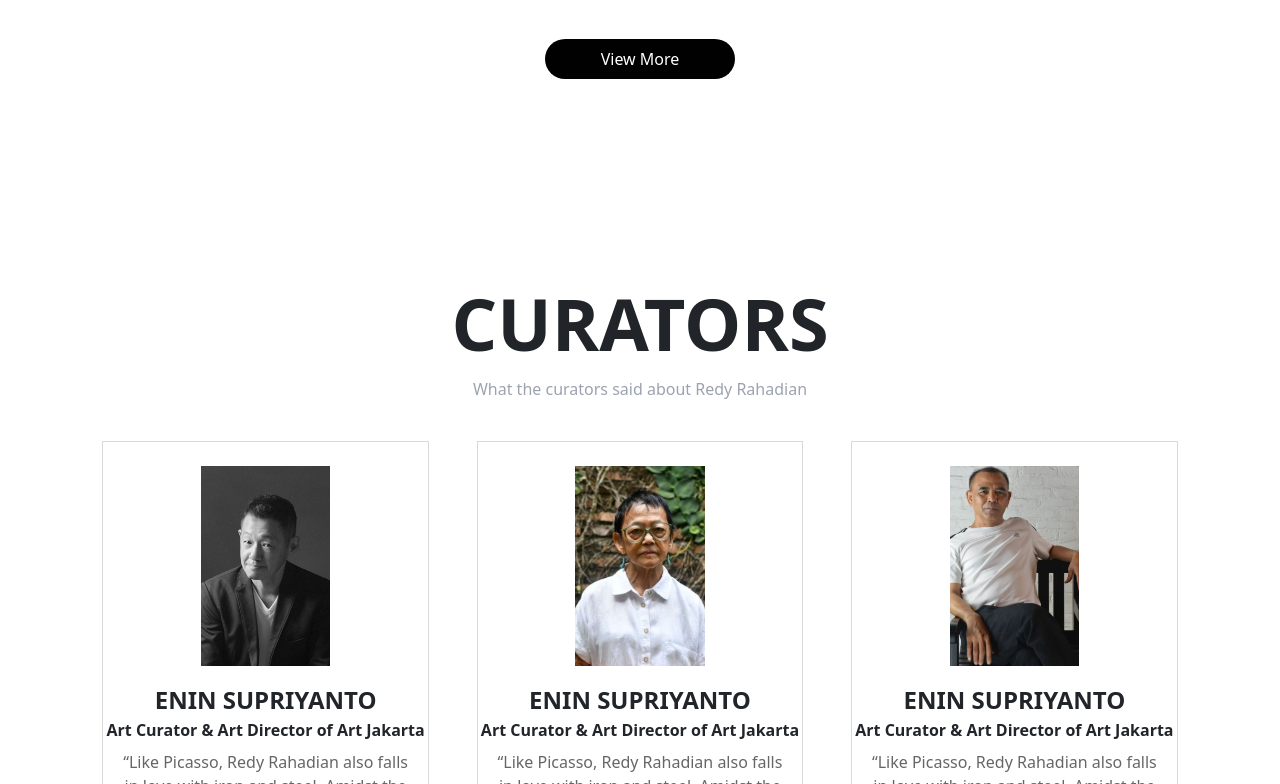
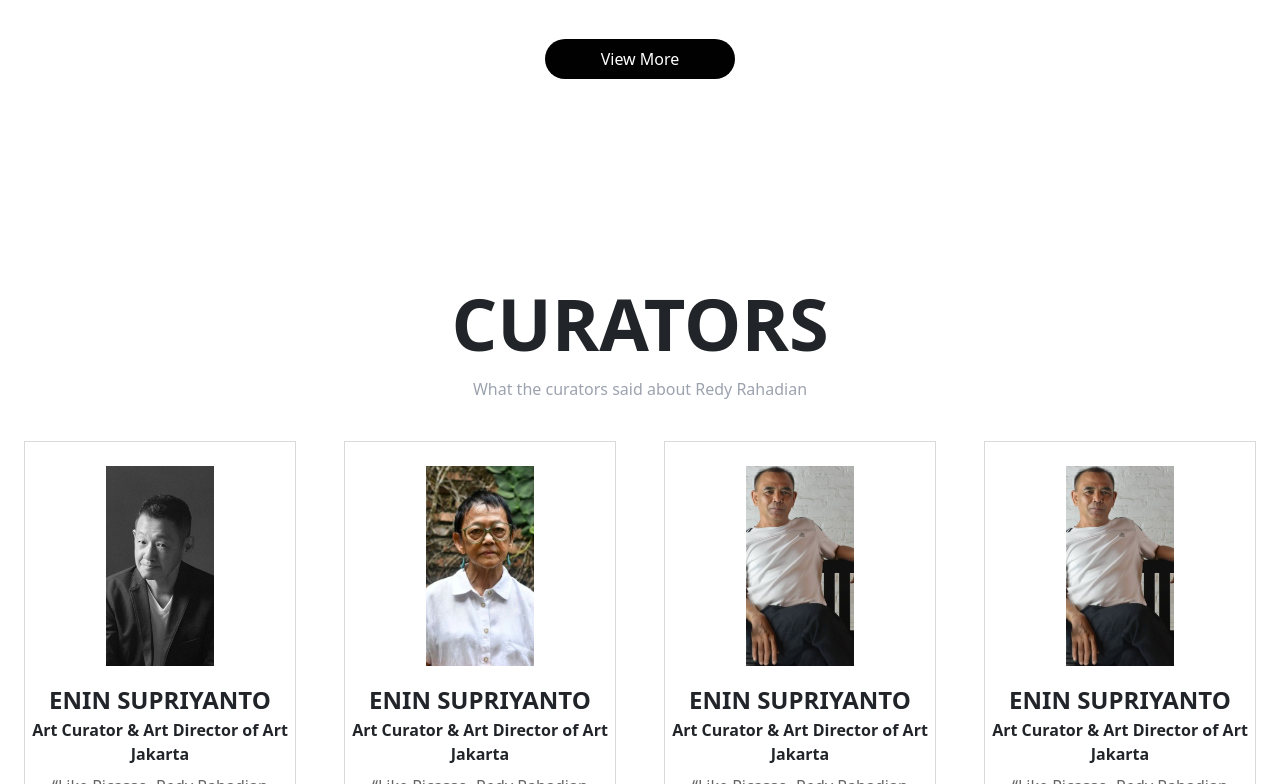
Before and after one commit to RicoGunawan12/redy-rahadian-porto, a React (Create React App) app: page / in a window 1280 px wide. Shown: the part 4356-5140 px from the top of the page. Built offline with nearby package versions, Linux system fonts and the light colour scheme.

Commit message:
Feat: More Animation

```diff
--- a/src/view/MainPage.jsx
+++ b/src/view/MainPage.jsx
@@ -97,11 +97,11 @@ function MainPage() {
             <BiographySection2/>
         </div>
 
-        <div className='mt-[200px]'>
+        <div className='mt-[200px] relative z-[9]'>
             <ArtWorkSection/>
         </div>
 
-        <div>
+        <div className='relative z-8'>
             <CuratorSection/>
         </div>
 
@@ -109,7 +109,7 @@ function MainPage() {
             <hr/>
         </div>
 
-        <div>
+        <div className='relative z-[7]'>
             <NewsSection/>
         </div>
 
--- a/src/view/main-section/ArtWorkSection.jsx
+++ b/src/view/main-section/ArtWorkSection.jsx
@@ -4,16 +4,31 @@ import Artwork2 from '../../assets/artwork2.jpeg';
 import Artwork3 from '../../assets/artwork3.jpeg';
 import Artwork4 from '../../assets/artwork4.jpeg';
 import { Link } from 'react-router-dom';
+import { useInView } from 'react-intersection-observer';
+import { motion } from 'framer-motion';
 
 function ArtWorkSection() {
+  const { ref, inView } = useInView({
+    triggerOnce: true, // Ensures animation happens only once
+    threshold: 0.7,    // Trigger when 10% of the component is visible
+  });
   return (
-    <div className='w-[100vw] min-h-[100vh] pt-16 pb-10'>
-        <div>
+    <div className='w-[100vw] min-h-[100vh] pt-16 pb-10 z-[9] relative bg-[white]' ref={ref}>
+        <motion.div
+          initial={{ y: -500 }}
+          animate={inView ? { y: 0 } : { y: -500 }}
+          transition={{ duration: 0.2 }}
+          className='relative z-[9]'
+        >
             <div className='text-center font-bold text-[50px]'>ART WORKS</div>
             <div className='text-center mx-[20vw] text-[#9CA3AF]'>Immerse yourself in the exquisite artistry of Redy's featured sculptures each a testament to boundless creativity and skill. Explore our selected masterpieces and experience the captivating fusion of form and finesse.</div>
-        </div>
+        </motion.div>
 
-        <div className='flex mx-[100px] justify-center mt-4'>
+        <motion.div className='flex mx-[100px] justify-center mt-4'
+          initial={{ opacity: 0 }}
+          animate={inView ? { opacity: 1 } : { opacity: 0 }}
+          transition={{ duration: 0.5 }}
+        >
           <div className='relative bg-black'>
             <div className='absolute text-[24px] text-white border-[4px] w-[90%] h-[95%] top-1/2 left-1/2 transform -translate-x-1/2 -translate-y-1/2 opacity-0 hover:opacity-100 transition-opacity duration-500 cursor-pointer'>
               <div className='h-full w-full text-[24px] justify-center flex items-end pb-12'>Art Sculpture</div>
@@ -45,7 +60,7 @@ function ArtWorkSection() {
             <div className='w-full h-full transition duration-500 absolute hover:cursor-pointer'></div>
             <div><img src={Artwork4} className='h-[60vh] w-[300px] object-cover object-center border-1'/></div>
           </div>
-        </div>
+        </motion.div>
 
         <div className='flex justify-center'>
           <Link to={'/more-art'}><div className='bg-[black] mt-10 px-14 py-2 rounded-full custom-hover hover:cursor-pointer'>View More</div></Link>
--- a/src/view/main-section/BiographySection.jsx
+++ b/src/view/main-section/BiographySection.jsx
@@ -6,7 +6,7 @@ import { motion } from 'framer-motion';
 function BiographySection() {
     const { ref, inView } = useInView({
         triggerOnce: true, // Ensures animation happens only once
-        threshold: 0.3,    // Trigger when 10% of the component is visible
+        threshold: 0.5,    // Trigger when 10% of the component is visible
       });
 
   return (
--- a/src/view/main-section/BiographySection2.jsx
+++ b/src/view/main-section/BiographySection2.jsx
@@ -6,10 +6,10 @@ import { useInView } from 'react-intersection-observer';
 function BiographySection2() {
     const { ref, inView } = useInView({
         triggerOnce: true, // Ensures animation happens only once
-        threshold: 0.3,    // Trigger when 10% of the component is visible
+        threshold: 0.5,    // Trigger when 10% of the component is visible
       });
     return (
-        <div className='w-[100vw] h-[100vh] relative z-10' ref={ref}>
+        <div className='w-[100vw] h-[100vh] relative z-10 bg-[white]' ref={ref}>
             <div className='flex h-full items-center'>
                 <div className='w-[50%] pl-[10%] pr-[80px] '>
                     <div>
--- a/src/view/main-section/CuratorSection.jsx
+++ b/src/view/main-section/CuratorSection.jsx
@@ -2,8 +2,14 @@ import React from 'react'
 import Curator1 from '../../assets/curator1.jpeg';
 import Curator2 from '../../assets/curator2.jpeg';
 import Curator3 from '../../assets/curator3.jpeg';
+import { useInView } from 'react-intersection-observer';
+import { motion } from 'framer-motion';
 
 function CuratorSection() {
+    const { ref, inView } = useInView({
+        triggerOnce: true, // Ensures animation happens only once
+        threshold: 0.5,    // Trigger when 10% of the component is visible
+      });
     const truncateMultilineStyle = {
         display: '-webkit-box',
         WebkitLineClamp: 3,
@@ -12,13 +18,23 @@ function CuratorSection() {
         textOverflow: 'ellipsis',
       };
   return (
-    <div className='w-[100vw] h-[110vh] pt-[150px]'>
-        <div>
+    <div className='w-[100vw] h-[110vh] pt-[150px] relative z-8' ref={ref}>
+        <motion.div
+            initial={{ y: '-100vh' }}
+            animate={inView ? { y: '0%' } : { y: '-100vh' }}
+            transition={{ duration: 0.5 }}
+            className='relative z-8'
+        >
+            <div className='relative z-8'>
                 <div className='text-center font-bold text-[72px]'>CURATORS</div>
                 <div className='text-center text-[#9CA3AF]'>What the curators said about Redy Rahadian</div>
             </div>
 
-        <div className='flex justify-center mt-10'>
+            <motion.div
+                drag='x'
+                dragConstraints={{ left: -250, right: 250 }}
+                className='flex justify-center mt-10 relative z-8'
+            >
 
                 <div className='w-[25.5vw] min-h-[50vh] border-[#D9D9D9] border-1 mx-4'>
 
@@ -52,7 +68,19 @@ function CuratorSection() {
                     <div className='text-center text-[#666666] mt-2 mx-[12px] mb-4' style={truncateMultilineStyle}>“Like Picasso, Redy Rahadian also falls in love with iron and steel. Amidst the ease of modern material technology, which allows artists to create sculptures or various other three dimensional forms using easily shaped, Redy Rahadian chooses a more challenging path. He is one of the contemporary Indonesian sculptors who persistently grapples almost in a literal sense with iron and steel.”</div>
                 </div>
 
+
+                <div className='w-[25.5vw] min-h-[50vh] border-[#D9D9D9] border-1 mx-4'>
+
+                    <div className='flex justify-center mt-6'><img className='w-[40%] h-[25vh] object-cover object-center' src={Curator3} /></div>
+                    <div>
+                        <div className='text-center font-bold text-[24px] mt-3'>ENIN SUPRIYANTO</div>
+                        <div className='text-center font-semibold'>Art Curator & Art Director of Art Jakarta</div>
                     </div>
+                    <div className='text-center text-[#666666] mt-2 mx-[12px] mb-4' style={truncateMultilineStyle}>“Like Picasso, Redy Rahadian also falls in love with iron and steel. Amidst the ease of modern material technology, which allows artists to create sculptures or various other three dimensional forms using easily shaped, Redy Rahadian chooses a more challenging path. He is one of the contemporary Indonesian sculptors who persistently grapples almost in a literal sense with iron and steel.”</div>
+                </div>
+
+            </motion.div>
+        </motion.div>
     </div>
   )
 }
--- a/src/view/main-section/IntroductionSection.jsx
+++ b/src/view/main-section/IntroductionSection.jsx
@@ -5,7 +5,7 @@ import { useInView } from 'react-intersection-observer';
 function IntroductionSection() {
   const { ref, inView } = useInView({
     triggerOnce: true, // Ensures animation happens only once
-    threshold: 0.3,    // Trigger when 10% of the component is visible
+    threshold: 0.5,    // Trigger when 10% of the component is visible
   });
   return (
     <div className='px-[15vw] h-[100vh] flex items-center relative z-[100] bg-[white]' ref={ref}>
--- a/src/view/main-section/NewsSection.jsx
+++ b/src/view/main-section/NewsSection.jsx
@@ -1,13 +1,23 @@
 import React from 'react'
 import Curator3 from '../../assets/curator3.jpeg';
+import { useInView } from 'react-intersection-observer';
+import { motion } from 'framer-motion';
 
 function NewsSection() {
+    const { ref, inView } = useInView({
+        triggerOnce: true, // Ensures animation happens only once
+        threshold: 0.5,    // Trigger when 10% of the component is visible
+      });
   return (
-    <div className='w-[100vw] min-h-[170vh] pb-6 mt-[10vh]'>
-        <div>
+    <div className='w-[100vw] min-h-[170vh] pb-6 mt-[10vh] z-[7] relative' ref={ref}>
+        <motion.div
+            initial={{ y: -200 }}
+            animate={inView ? { y: 0 } : { y: -200 }}
+            transition={{ duration: 0.5 }}
+            className='relative z-[7]'>
             <div className='text-center font-bold text-[72px]'>NEWS & ARTICLE</div>
             <div className='text-center text-[#9CA3AF] mt-2'>Innovative Techniques in Modern Sculpture</div>
-        </div>
+        </motion.div>
 
         <div className='grid grid-cols-3 mx-[12vw] gap-4 mt-4'>
 
```
Lines whose indentation alone changed are shown as unchanged.
